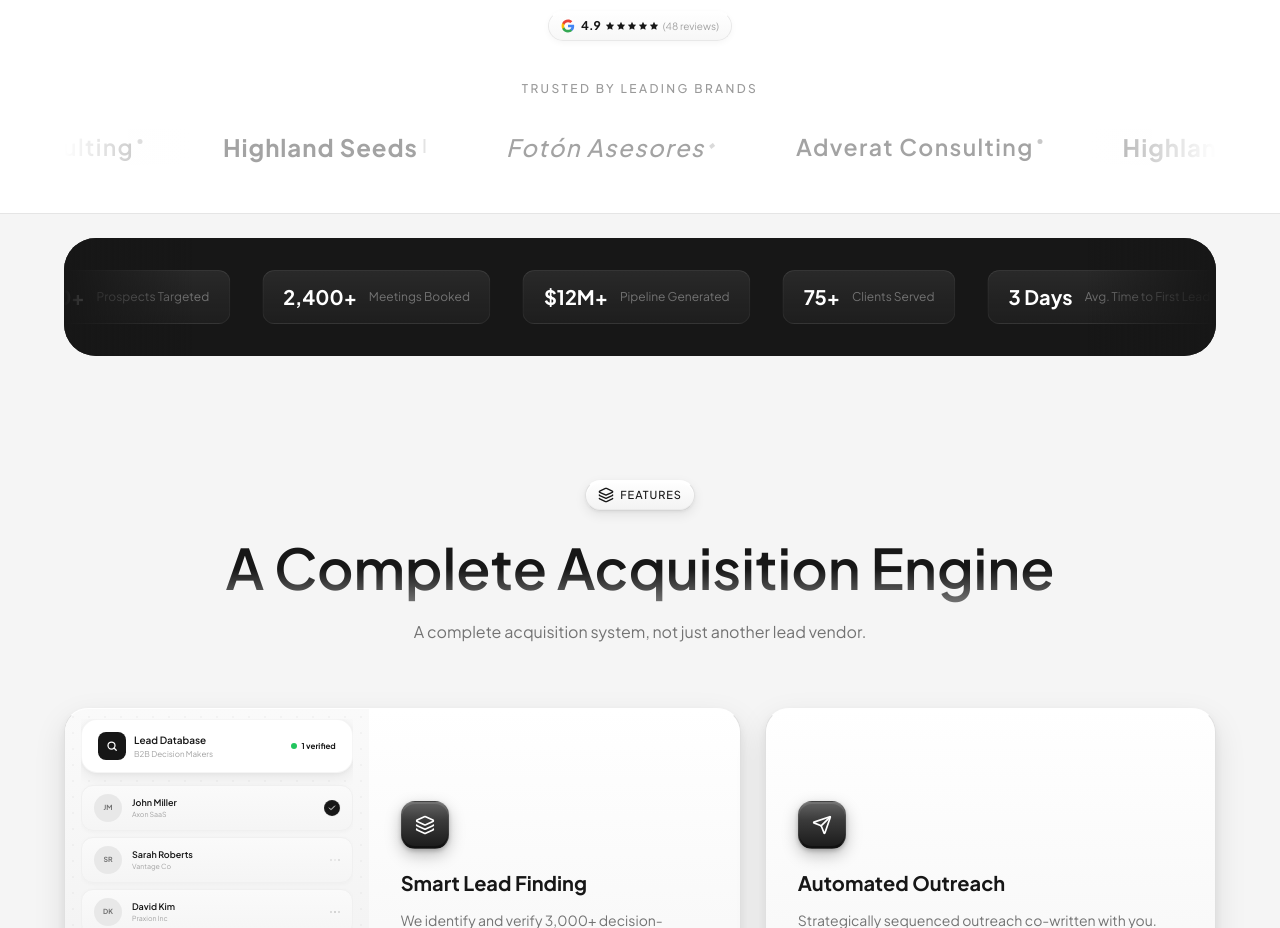
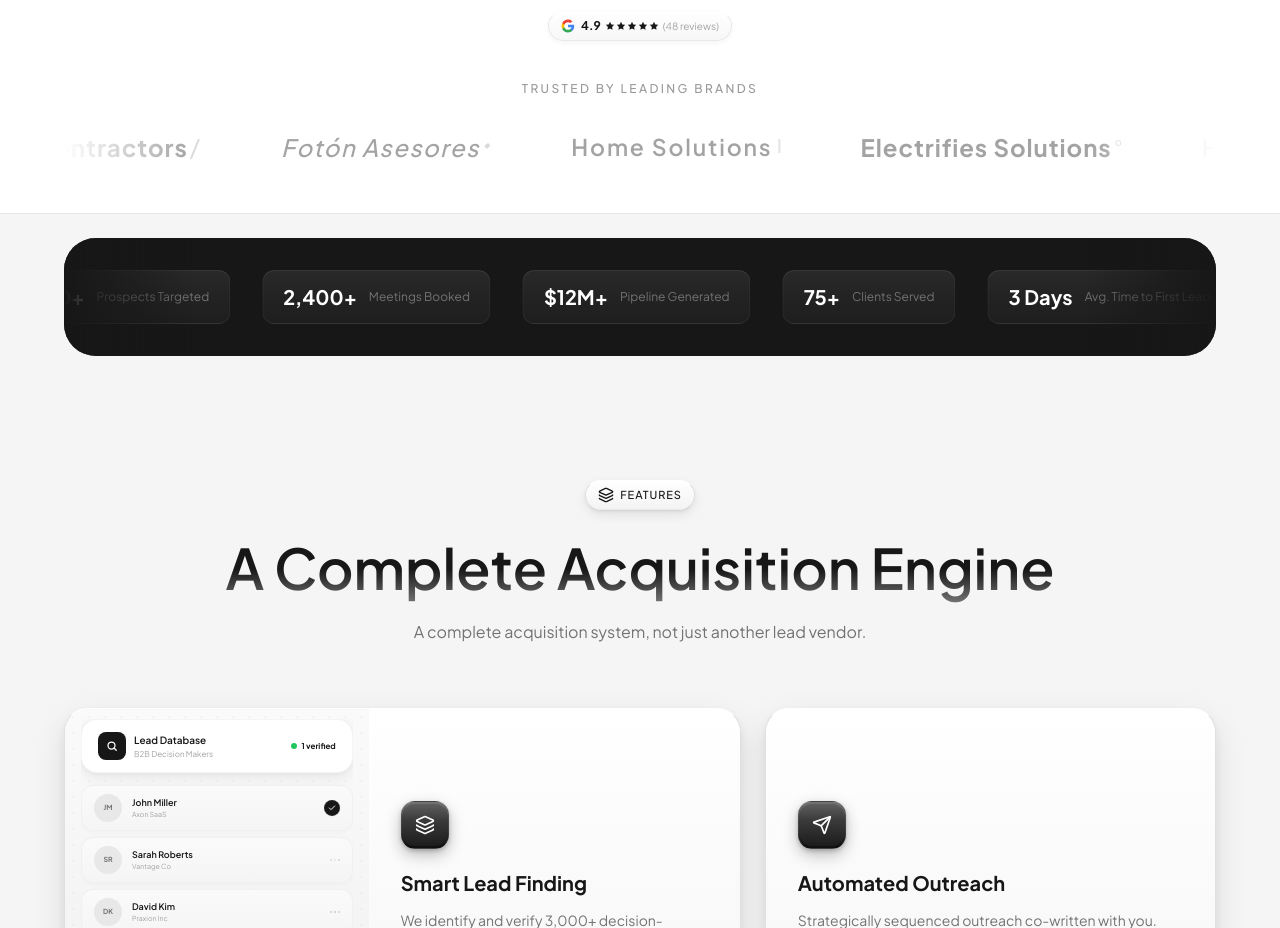
Before and after one commit to vedantheda/orbclone, a Next.js app: page / in a window 1280 px wide. Shown: the part 1280-2208 px from the top of the page. Built offline with nearby package versions, Linux system fonts and the light colour scheme.

Commit message:
Update TrustedBy with all 7 real client names, refresh alfonso image
Adverat Consulting, Coastline Contractors, Fotón Asesores, Home Solutions,
Electrifies Solutions, Highland Seeds, Pacific United Power.

Co-Authored-By: Claude Opus 4.6 <noreply@anthropic.com>

```diff
--- a/components/TrustedBy.tsx
+++ b/components/TrustedBy.tsx
@@ -18,16 +18,40 @@ const brands: BrandLogo[] = [
     decorator: 'dot',
   },
   {
-    name: 'highland-seeds',
-    displayName: 'Highland Seeds',
+    name: 'coastline-contractors',
+    displayName: 'Coastline Contractors',
     style: 'text-[20px] md:text-[24px] font-bold tracking-[0.04em]',
-    decorator: 'bar',
+    decorator: 'slash',
   },
   {
     name: 'foton-asesores',
     displayName: 'Fotón Asesores',
     style: 'text-[20px] md:text-[24px] font-medium tracking-[0.06em] italic',
     decorator: 'diamond',
+  },
+  {
+    name: 'home-solutions',
+    displayName: 'Home Solutions',
+    style: 'text-[19px] md:text-[23px] font-semibold tracking-[0.08em]',
+    decorator: 'bar',
+  },
+  {
+    name: 'electrifies-solutions',
+    displayName: 'Electrifies Solutions',
+    style: 'text-[20px] md:text-[24px] font-bold tracking-[0.04em]',
+    decorator: 'circle',
+  },
+  {
+    name: 'highland-seeds',
+    displayName: 'Highland Seeds',
+    style: 'text-[20px] md:text-[24px] font-medium tracking-[0.06em]',
+    decorator: 'dot',
+  },
+  {
+    name: 'pacific-united-power',
+    displayName: 'Pacific United Power',
+    style: 'text-[19px] md:text-[23px] font-semibold tracking-[0.06em]',
+    decorator: 'slash',
   },
 ]
 
```
